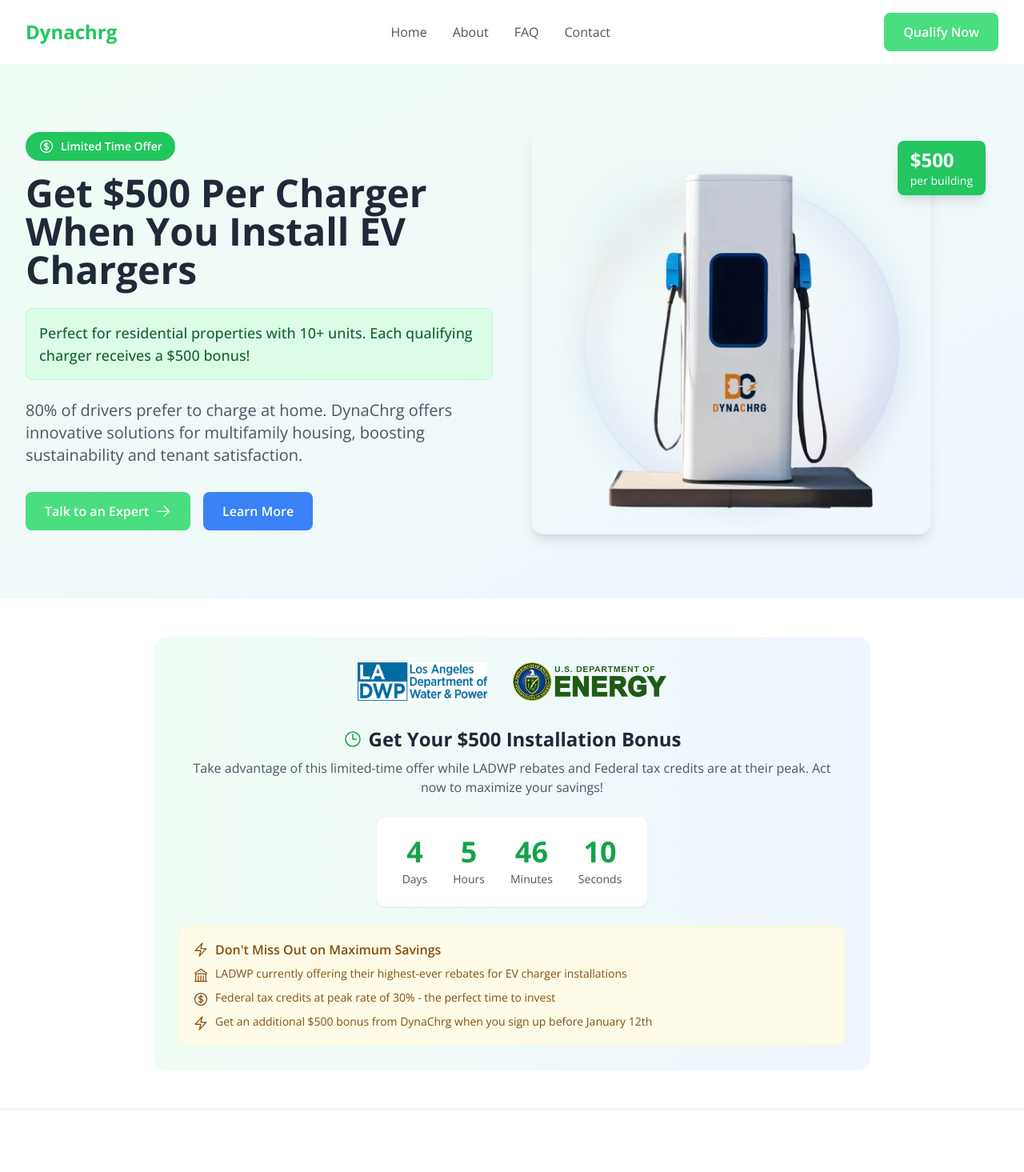
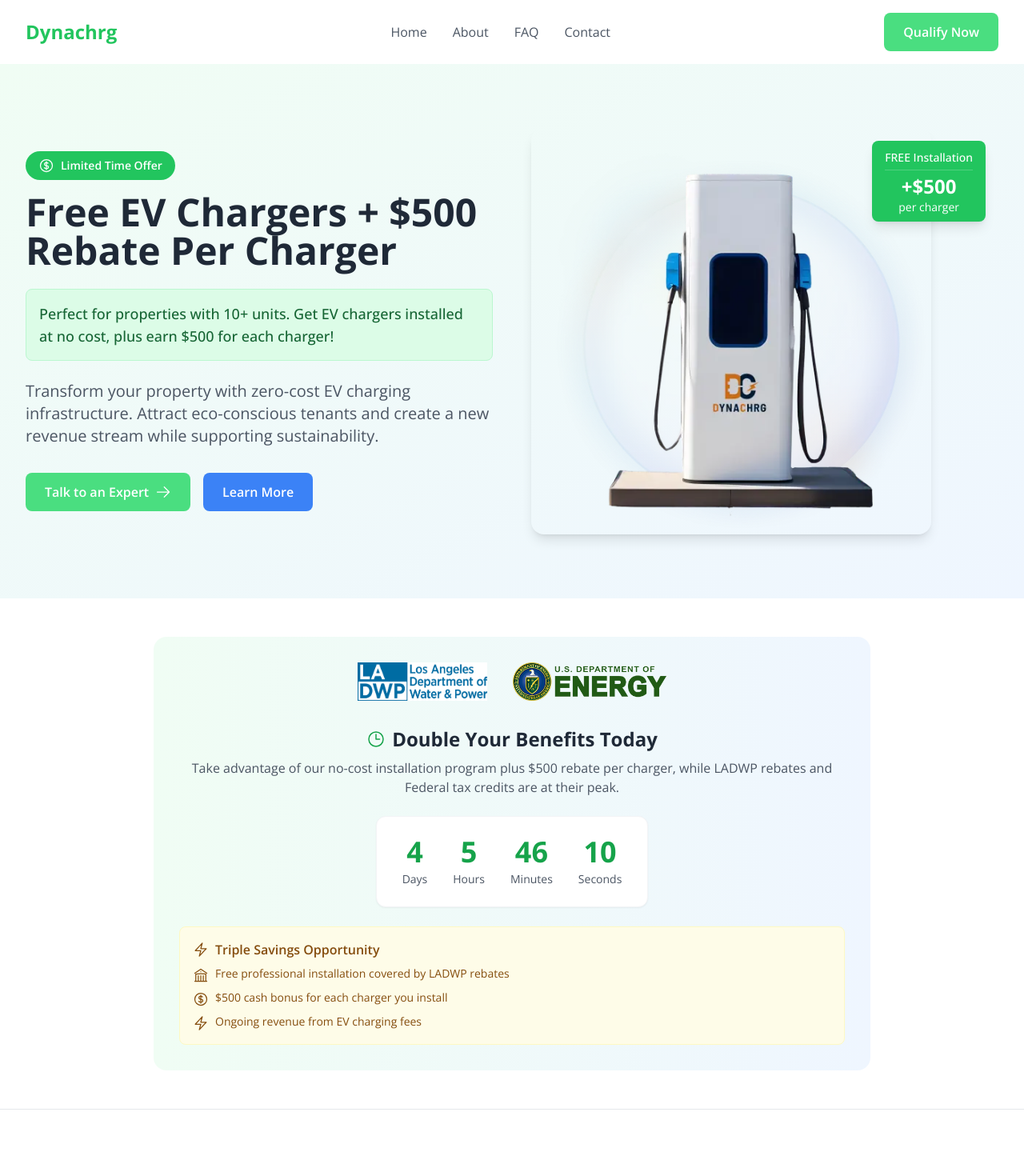
Before and after one commit to omricohen/dynacharg, a Next.js app: page / in a window 1280 px wide. Shown: the top 1465 px of the page at 80% size. Built offline with nearby package versions, Linux system fonts and the light colour scheme.

Commit message:
changed marketing

```diff
--- a/src/app/page.tsx
+++ b/src/app/page.tsx
@@ -34,15 +34,15 @@
                 Limited Time Offer
               </div>
               <h1 className="text-4xl md:text-5xl font-bold mb-6">
-                Get $500 Per Charger When You Install EV Chargers
+                Free EV Chargers + $500 Rebate Per Charger
               </h1>
               <div className="bg-green-100 border border-green-200 rounded-lg p-4 mb-6">
                 <p className="text-lg text-green-800 font-medium">
-                  Perfect for residential properties with 10+ units. Each qualifying charger receives a $500 bonus!
+                  Perfect for properties with 10+ units. Get EV chargers installed at no cost, plus earn $500 for each charger!
                 </p>
               </div>
               <p className="text-xl text-gray-600 mb-8">
-                80% of drivers prefer to charge at home. DynaChrg offers innovative solutions for multifamily housing, boosting sustainability and tenant satisfaction.
+                Transform your property with zero-cost EV charging infrastructure. Attract eco-conscious tenants and create a new revenue stream while supporting sustainability.
               </p>
               <div className="flex flex-col sm:flex-row gap-4">
                 <Link href="/contact" className="btn-primary inline-flex items-center justify-center">
@@ -63,8 +63,12 @@
                 className="rounded-2xl shadow-lg"
               />
               <div className="absolute top-4 right-4 bg-green-500 text-white px-4 py-2 rounded-lg shadow-lg">
-                <span className="text-2xl font-bold">$500</span>
-                <span className="text-sm block">per building</span>
+                <div className="text-center">
+                  <span className="text-sm font-medium">FREE Installation</span>
+                  <div className="border-t border-white/20 my-1"></div>
+                  <span className="text-2xl font-bold">+$500</span>
+                  <span className="text-sm block">per charger</span>
+                </div>
               </div>
             </div>
           </div>
@@ -95,11 +99,10 @@
                 </div>
                 <div className="flex items-center justify-center gap-2 mb-2">
                   <ClockIcon className="w-6 h-6 text-green-600" />
-                  <h2 className="text-2xl font-bold">Get Your $500 Installation Bonus</h2>
+                  <h2 className="text-2xl font-bold">Double Your Benefits Today</h2>
                 </div>
                 <p className="text-gray-600 mb-6">
-                  Take advantage of this limited-time offer while LADWP rebates and Federal tax credits are at their peak.
-                  Act now to maximize your savings!
+                  Take advantage of our no-cost installation program plus $500 rebate per charger, while LADWP rebates and Federal tax credits are at their peak.
                 </p>
                 <div className="inline-block bg-white px-8 py-6 rounded-xl shadow-sm border border-gray-100 mb-6">
                   <Countdown
@@ -129,20 +132,20 @@
                 <div className="text-left bg-yellow-50 p-4 rounded-lg border border-yellow-100">
                   <div className="flex items-center gap-2 mb-2">
                     <BoltIcon className="w-5 h-5 text-yellow-800" />
-                    <h4 className="font-semibold text-yellow-800">Don't Miss Out on Maximum Savings</h4>
+                    <h4 className="font-semibold text-yellow-800">Triple Savings Opportunity</h4>
                   </div>
                   <ul className="text-sm text-yellow-800 space-y-2">
                     <li className="flex items-start gap-2">
                       <BuildingLibraryIcon className="w-5 h-5 flex-shrink-0 mt-0.5" />
-                      <span>LADWP currently offering their highest-ever rebates for EV charger installations</span>
+                      <span>Free professional installation covered by LADWP rebates</span>
                     </li>
                     <li className="flex items-start gap-2">
                       <CurrencyDollarIcon className="w-5 h-5 flex-shrink-0 mt-0.5" />
-                      <span>Federal tax credits at peak rate of 30% - the perfect time to invest</span>
+                      <span>$500 cash bonus for each charger you install</span>
                     </li>
                     <li className="flex items-start gap-2">
                       <BoltIcon className="w-5 h-5 flex-shrink-0 mt-0.5" />
-                      <span>Get an additional $500 bonus from DynaChrg when you sign up before January 12th</span>
+                      <span>Ongoing revenue from EV charging fees</span>
                     </li>
                   </ul>
                 </div>
```
